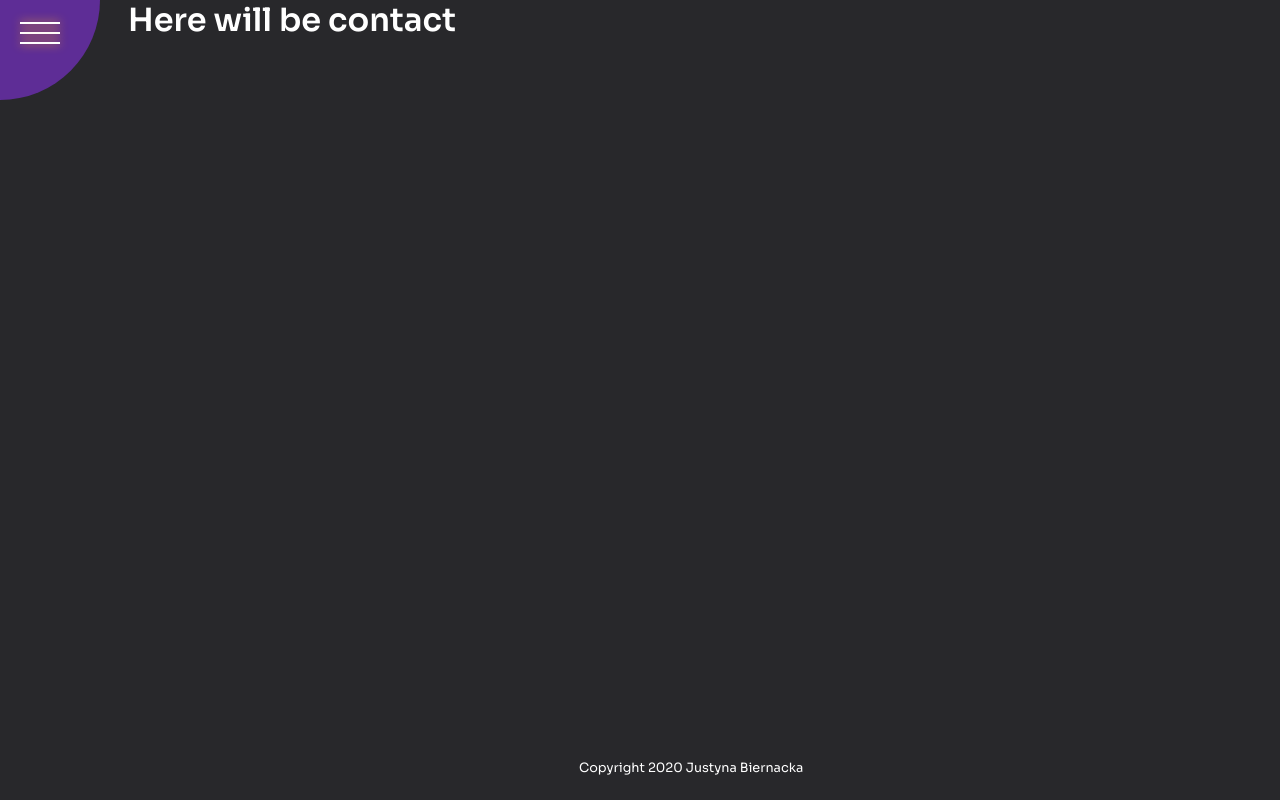
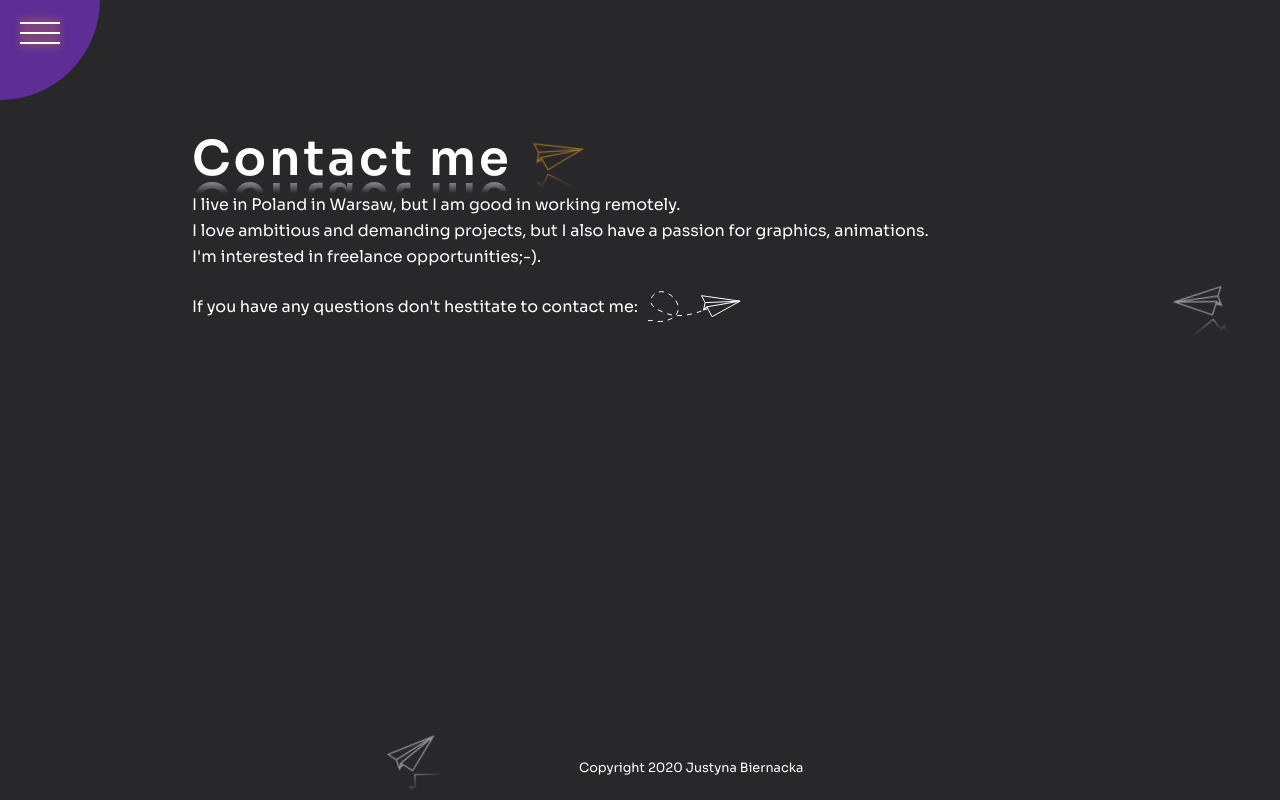
Before and after one commit to freefrogs/Portfolio, a React (Create React App) app in the folder client/: page /contact in a window 1280 px wide. Built offline with nearby package versions, Linux system fonts and the light colour scheme.

Commit message:
Add Contact component

```diff
--- a/client/src/components/Contact.js
+++ b/client/src/components/Contact.js
@@ -1,9 +1,48 @@
 import React from 'react';
+import '../styles/Contact.css';
+
+const Plane = () => {
+  return (
+    <svg className="plane" xmlns="http://www.w3.org/2000/svg" viewBox="0 0 40 25">
+      <polyline points="6.9683,14.9079 2.7751,16.2592 6.05,13.1403 11.1787,23.0122 39.2815,7.4521 0.7183,1.9881 4.2535,8.9465 39.2815,7.4521 6.05,13.1403 2.7751,16.2592 4.2535,8.9465 "/>
+    </svg>
+  )
+}
 
 const Contact = () => {
   return (
-    <div className="container">
-      <h1>Here will be contact</h1>
+    <div className="container contactMe">
+      <Plane />
+      <Plane />
+      <Plane />
+      <Plane />
+      <Plane />
+      <Plane />
+      <div className="jello_title">
+        <h1>
+          <span>C</span>
+          <span>o</span>
+          <span>n</span>
+          <span>t</span>
+          <span>a</span>
+          <span>c</span>
+          <span>t</span>&nbsp;
+          <span>m</span>
+          <span>e</span>
+        </h1>
+      </div>
+      <p>I live in Poland in Warsaw, but I am good in working remotely.</p>
+      <p>I love ambitious and demanding projects, but I also have a passion for graphics, animations.</p>
+      <p>I'm interested in freelance opportunities;-).</p>
+      <p>
+        If you have any questions don't hestitate to contact me:&nbsp;
+        <a href='mailt&#111;&#58;%6A&#46;&#37;7&#65;&#46;b&#105;e%72n%6&#49;%6&#51;&#107;a&#64;gm%61i&#108;%&#50;Ecom'>
+          <svg className="envelope" xmlns="http://www.w3.org/2000/svg" viewBox="0 0 100 40">
+            <path d="M59.3924 24.0449c-8.7945,3.4056 -22.9463,6.6635 -33.2811,2.9611 -9.294,-3.3297 -21.5172,-8.1854 -16.0713,-17.1196 8.878,-14.5648 33.2507,4.5238 24.3071,17.5315 -3.7208,5.4116 -14.4621,8.446 -21.9061,6.5881 -4.2407,-1.0584 -6.5602,-0.6627 -9.52,0.811"/>
+            <polyline points="65.7977,21.609 61.6045,22.9603 64.8794,19.8414 70.0081,29.7133 98.1109,14.1532 59.5477,8.6892 63.0829,15.6476 98.1109,14.1532 64.8794,19.8414 61.6045,22.9603 63.0829,15.6476 "/>
+          </svg>
+        </a>
+      </p>
     </div>
   );
 }
--- /dev/null
+++ b/client/src/styles/Contact.css
@@ -0,0 +1,135 @@
+@keyframes contactTitle {
+  to {transform: translateY(0); opacity: 1;}
+}
+@keyframes contactPar {
+  to {transform: translateX(0); opacity: 1;}
+}
+@keyframes fly {
+  100% {transform: scaleX(var(--s)) rotate(var(--f)) translate(var(--x),var(--y))}
+}
+.contactMe .jello_title {
+  transform: translateY(-200px);
+  opacity: 0;
+  animation: contactTitle 1.5s ease-in-out forwards;
+  -webkit-box-reflect: below -20px linear-gradient(transparent 60%, var(--main_dark));
+}
+.contactMe {
+  padding-left: 5%;
+  padding-top: 10%;
+}
+.contactMe p {
+  margin: 5px 0;
+  transform: translateX(-200px);
+  opacity: 0;
+  animation: contactTitle 1.5s ease-in-out forwards;
+}
+.contactMe p:first-child {
+  animation-delay: 0.2s;
+}
+.contactMe p:nth-of-type(2) {
+  animation-delay: 0.4s;
+}
+.contactMe p:nth-of-type(3) {
+  animation-delay: 0.6s;
+}
+.contactMe p:nth-of-type(4) {
+  animation-delay: 0.8s;
+}
+.envelope {
+  width: 100px;
+  height: auto;
+  position: relative;
+  top: 15px;
+}
+.envelope path, .envelope polyline {
+  fill: none;
+  stroke: var(--main_light);
+  transition: 0.4s;
+}
+.envelope path {
+  stroke-dasharray: 5 5;
+}
+.envelope:hover path, .envelope:hover polyline {
+  stroke: var(--neon);
+}
+.plane {
+  --s: 1;
+  width: 50px;
+  position: absolute;
+  animation: fly var(--t) ease-in-out infinite;
+  animation-delay: var(--t2);
+  z-index: -1;
+  -webkit-box-reflect: below 0px linear-gradient(transparent 50%, var(--main_dark));
+  opacity: 0.5;
+}
+.plane:nth-of-type(1) {
+  transform-origin: 50% 50%;
+  transform: rotate(-35deg);
+  top: 120vh;
+  --x: 100vw;
+  --y: -150vh;
+  --f: -5deg;
+  --t: 3.5s;
+  --t2: 0.5s;
+}
+.plane:nth-of-type(2) {
+  left: -10vw;
+  --x: 110vw;
+  --y: 10vh;
+  --f: -5deg;
+  --t: 3.5s;
+}
+.plane:nth-of-type(3) {
+  left: -10vw;
+  top: 60vh;
+  --x: 110vw;
+  --y: 10vh;
+  --f: -7deg;
+  --t: 4s;
+  --t2: 1s;
+}
+.plane:nth-of-type(4) {
+  transform-origin: 50% 50%;
+  transform: rotate(60deg);
+  left: 10vw;
+  top: -10vh;
+  --x: 150vh;
+  --y: 0;
+  --f: 55deg;
+  --t: 2s;
+  --t2: 1.2s;
+}
+.plane:nth-of-type(5) {
+  transform-origin: 50% 50%;
+  transform: scaleX(-1) rotate(15deg);
+  left: 110vw;
+  top: 20vh;
+  --s: -1;
+  --x: 120vw;
+  --y: 20vw;
+  --f: -5deg;
+  --t: 3.2s;
+  --t2: 0.7s;
+}
+.plane:nth-of-type(6) {
+  transform-origin: 50% 50%;
+  transform: scaleX(-1) rotate(0deg);
+  left: 110vw;
+  top: 70vh;
+  --s: -1;
+  --x: 120vw;
+  --y: -20vw;
+  --f: -15deg;
+  --t: 4s;
+  --t2: 1.3s;
+}
+.plane polyline {
+  fill: none;
+  stroke: var(--main_light);
+}
+.plane:nth-of-type(2n) polyline {
+  stroke: var(--neon);
+}
+.plane:nth-of-type(3n) polyline {
+  stroke: var(--details);
+}
```
Also changed, not shown: client/public/index.html (+0 -23 lines), client/src/components/Home.js (indentation only).
